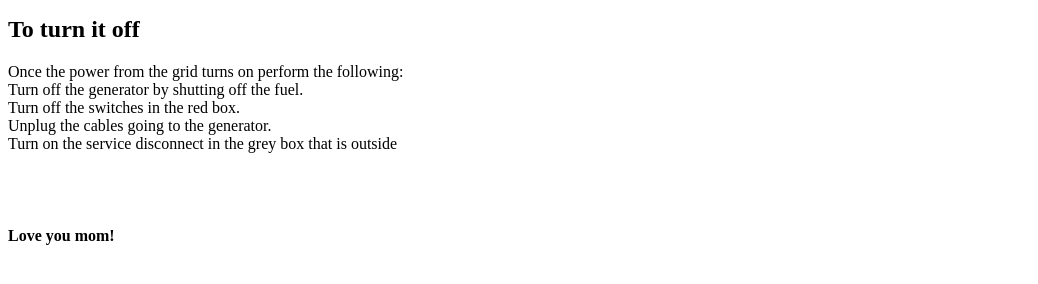
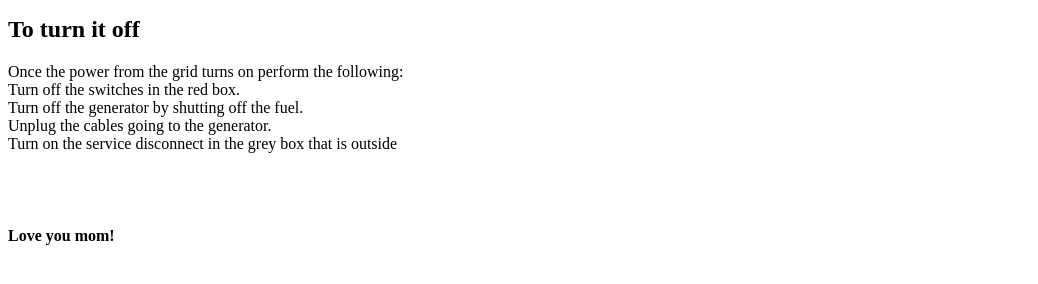
Before and after one commit to mmccabe-us/mmccabe-us.github.io, a plain HTML site: page index.html in a window 1280 px wide. Shown: the part 5721-6005 px from the top of the page, without its empty margins (0-1038 px from the left). Drawn offline with Linux system fonts and the light colour scheme.

Commit message:
Update index.html

```diff
--- a/index.html
+++ b/index.html
@@ -95,7 +95,7 @@ img {
 
         <h2>To turn it off</h2>
 
-        <p> Once the power from the grid turns on perform the following:<br> Turn off the generator by shutting off the fuel. <br> Turn off the switches in the red box. <br>
+        <p> Once the power from the grid turns on perform the following:<br> Turn off the switches in the red box. <br>Turn off the generator by shutting off the fuel.<br>
             Unplug the cables going to the generator. <br> Turn on the service disconnect in the grey box that is outside </p>
 
 
```
